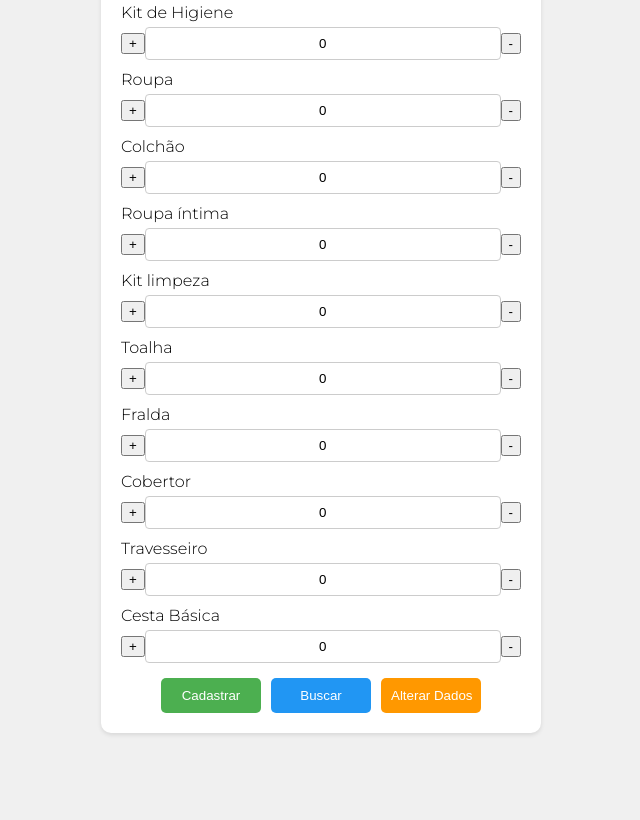
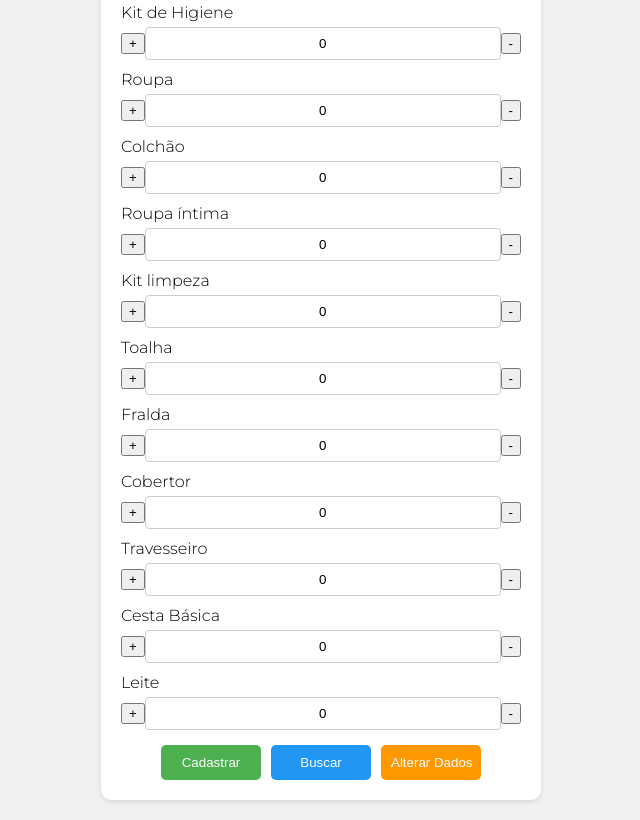
Before and after one commit to NthMateus28/CEAD-Reritada-Itens, a plain HTML site: page CEAD-Reritada-Itens/pages/cadastrarRetirada.html in a window 1280 px wide. Shown: the part 418-1238 px from the top of the page, without its empty margins (319-959 px from the left). Before the commit the page ends 1171 px from the top, so only its background shows below. Drawn offline with Linux system fonts and the light colour scheme.

Commit message:
Update cadastrarRetirada.html

```diff
--- a/CEAD-Reritada-Itens/pages/cadastrarRetirada.html
+++ b/CEAD-Reritada-Itens/pages/cadastrarRetirada.html
@@ -104,6 +104,14 @@
                     <button type="button" onclick="alterarQuantidade('cestaBasica', -1)">-</button>
                 </div>
             </div>
+            <div class="item">
+                <label>Leite</label>
+                <div class="quantidade-control">
+                    <button type="button" onclick="alterarQuantidade('Leite', 1)">+</button>
+                    <input type="text" id="Leite" name="Leite" value="0" readonly>
+                    <button type="button" onclick="alterarQuantidade('Leite', -1)">-</button>
+                </div>
+            </div>
         </div>
 
         <div class="button-group">
```
